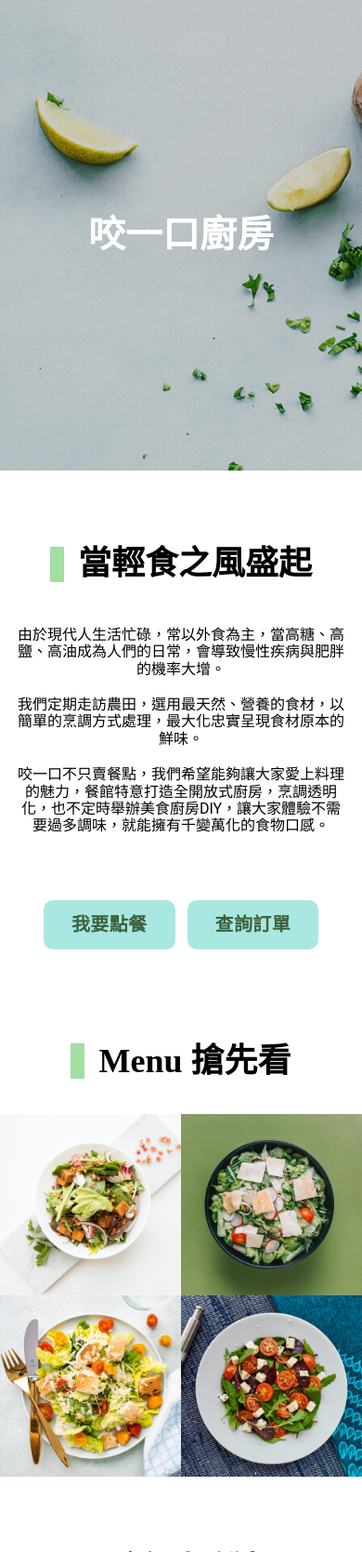
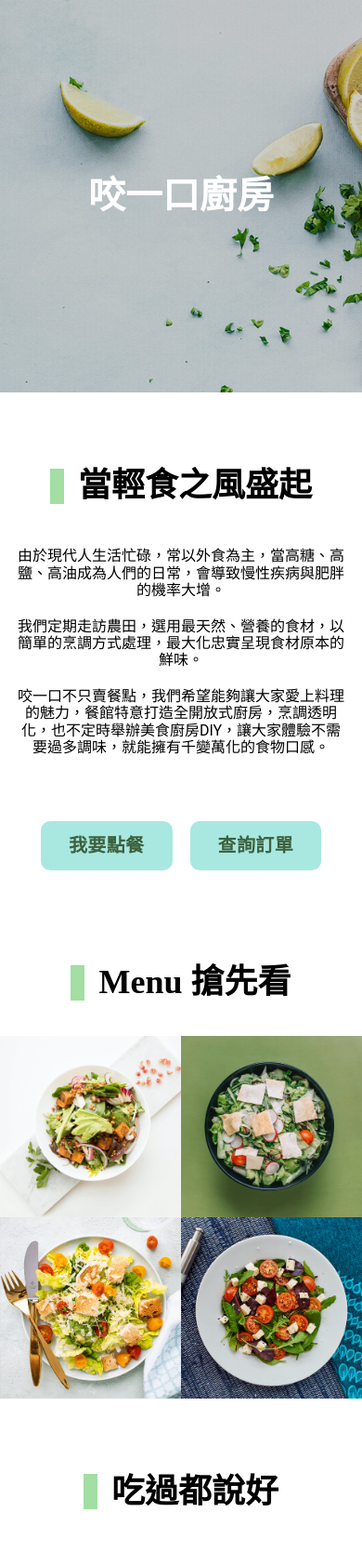
Before and after one commit to Lidemy/mentor-program-5th-jweiliao, a PHP site: page / in a window 390 px wide. Shown: the part 134-1803 px from the top of the page at 93% size. Run offline with PHP 8.4, Linux system fonts and the light colour scheme; some libraries are stand-ins or nearby versions.

Commit message:
week6 fix

```diff
--- a/homeworks/week6/hw1/asset/css/main.css
+++ b/homeworks/week6/hw1/asset/css/main.css
@@ -161,6 +161,7 @@ svg {
   letter-spacing: 0.02em;
   text-decoration: none;
   padding: 50px 65px;
+  transition: all ease .3s;
 }
 .btn-order:nth-of-type(1) {
   margin-right: 12.5px;
@@ -170,7 +171,8 @@ svg {
 }
 .btn-order a:hover, .btn-order a:active {
   background-color: var(--btn-order);
-  transition: all .3s;
+  transform: scale(1.1);
+  transition: all ease-out .3s;
 }
 /* card-list */
 .card-list {
@@ -228,7 +230,11 @@ footer {
   text-align: center;
   padding: 15px 10px;
 }
-
+@media only screen and (max-width: 1280px) {
+  .just-banner {
+    height: 80vh;
+  }
+}
 @media only screen and (max-width: 1024px) {
   .header {
     margin: 0 30px 0 30px;
@@ -270,6 +276,7 @@ footer {
   .pic-row {
     display: flex;
     flex-wrap: wrap;
+    align-content: center;
   }
   .pic-row .banner {
     width: 50%;
@@ -289,11 +296,11 @@ footer {
   }
   @media only screen and (max-width: 767px) {
     .just-banner {
-      height: 82vh;
+      height: 72vh;
     }
     .btn-order:nth-of-type(1) {
       margin-right: 6.5px;
-    }
+    }s
     .btn-order:nth-of-type(2) {
       margin-left: 6.5px;
     }
@@ -313,7 +320,7 @@ footer {
   }
   @media only screen and (max-width: 480px) {
     .just-banner {
-      height: 60vh;
+      height: 50vh;
     }
     .header {
       margin: 0;
--- a/homeworks/week6/hw1/index.html
+++ b/homeworks/week6/hw1/index.html
@@ -90,14 +90,14 @@
         <h3 class="sub-title">吃過都說好</h3>
         <ul class="card-list">
           <li class="card">
-            <img src="asset/img/p-1.png" alt="國父桑" srcset="asset/img/p-1@2x 2x, asset/img/p-1@3x 3x" class="card-img">
+            <img src="asset/img/p-1.png" alt="國父桑" class="card-img">
             <div class="card-border">
               <h5 class="card-title">國父桑</h5>
               <p>我一生疲於建國，去過日本，去過歐洲，卻從未到過台北101，也從來沒有吃過這麼好吃的東西...今天在時空旅行者的幫助下我終於吃到了...此生再無遺憾 QAQ!!</p>
             </div>
           </li>
           <li class="card">
-            <img src="asset/img/p-2.png" alt="可達鴨" srcset="asset/img/p-2@2x 2x, asset/img/p-2@3x 3x" class="card-img">
+            <img src="asset/img/p-2.png" alt="可達鴨" class="card-img">
             <div class="card-border">
               <h5 class="card-title">可達鴨</h5>
               <p>三雙鞋等於30，兩個人加一雙鞋等於20，一雙冰淇淋加一雙冰淇淋加一個人等於13，那$#%$#%^%$^##$%等於多少...唉，大概咬一口就知道了!!!</p>
```
